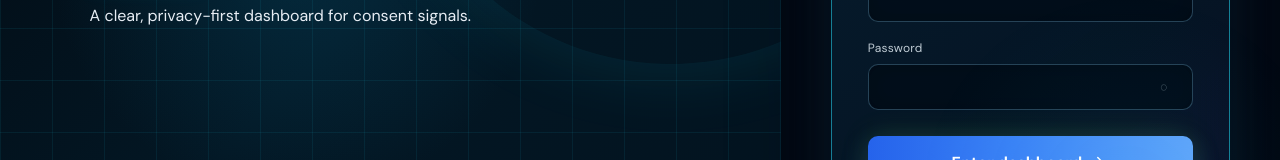
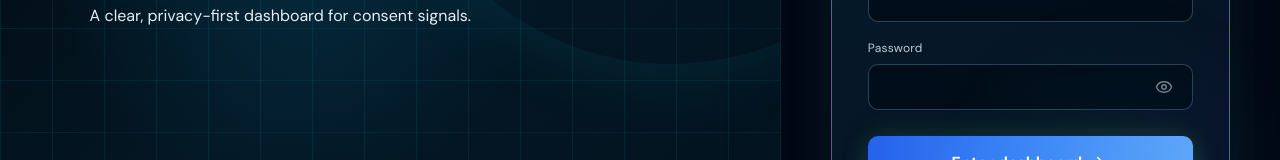
Before and after one commit to kuramdasubangaram-2006/my_first_website, a React (Vite) app in the folder client/: page / in a window 1280 px wide. Shown: the part 357-517 px from the top of the page. Built offline with nearby package versions, Linux system fonts and the light colour scheme.

Commit message:
Use eye icons for password visibility

```diff
--- a/client/src/main.jsx
+++ b/client/src/main.jsx
@@ -190,7 +190,7 @@ function Login({ onLogin }) {
     onClick={() => setShowPassword(!showPassword)}
     aria-label={showPassword ? 'Hide password' : 'Show password'}
   >
-    {showPassword ? '◉' : '◌'}
+    {showPassword ? <EyeOff size={18} /> : <Eye size={18} />}
   </button>
 </div></label>{error && <p className="error">{error}</p>}<button className="primary">{registering ? 'Create account' : 'Enter dashboard'} <ChevronRight size={18}/></button><button type="button" className="secondary" onClick={() => { setRegistering(!registering); setError(''); }}>{registering ? 'Back to sign in' : 'Create a user account'}</button><small>Each account can access only the tracking links and sessions it owns.</small></form></main>;
 }
```
